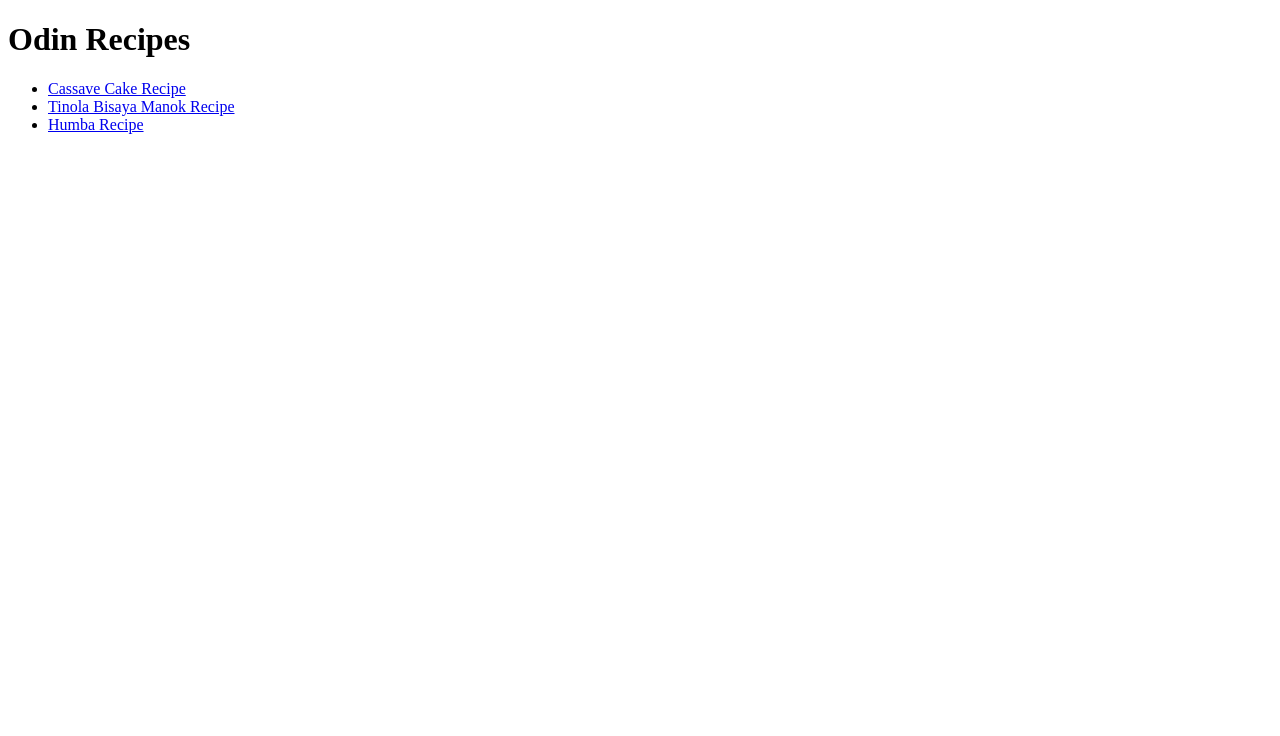
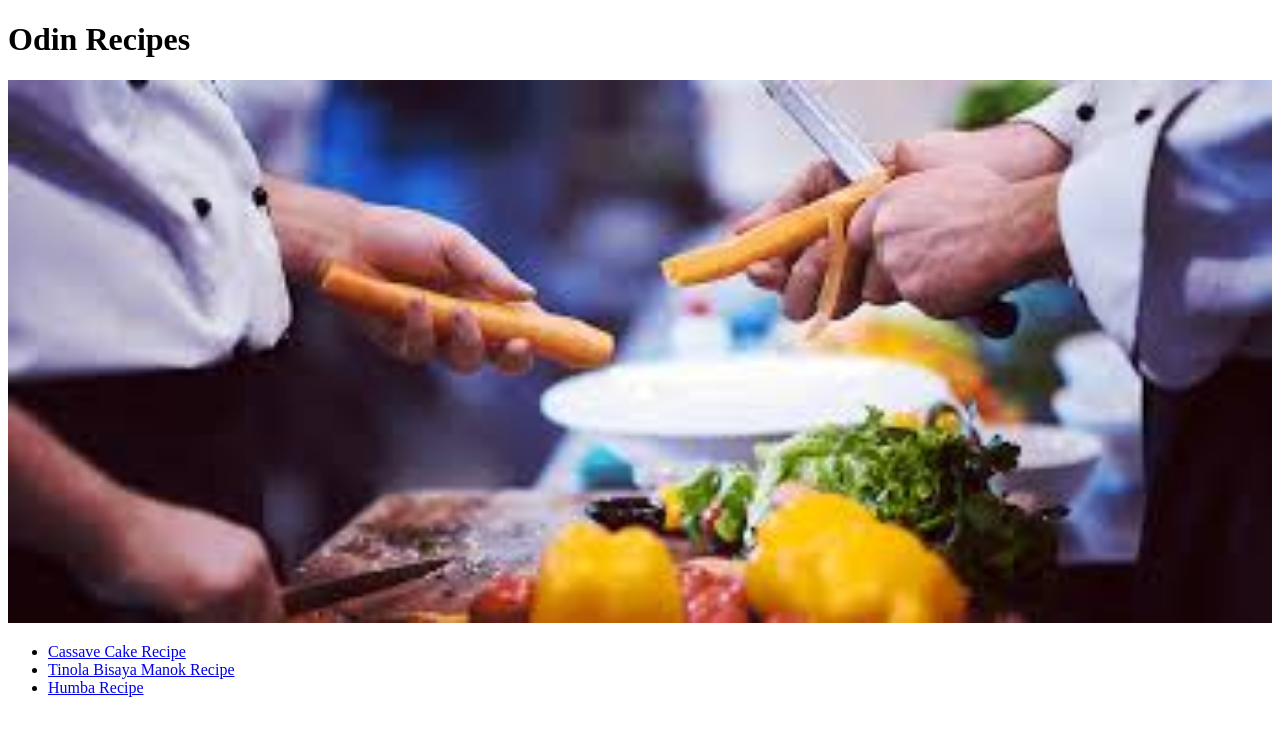
Before and after one commit to heyjelson/odin-recipes, a plain HTML site: page index.html in a window 1280 px wide. Drawn offline with Linux system fonts and the light colour scheme.

Commit message:
home page and home image added

```diff
--- a/index.html
+++ b/index.html
@@ -8,6 +8,8 @@
 </head>
 <body>
     <h1>Odin Recipes</h1>
+    <img src="images/home.jpeg" alt="" style="width:
+    100%">
     <ul>
         <li>
             <a href="recipes/cassavacake.html">Cassave Cake Recipe</a>
```
Also changed, not shown: recipes/cassavacake.html (+2 -0 lines), recipes/humba.html (+1 -0 lines), recipes/tinolamanok.html (+1 -0 lines), images/home.jpeg (added).
